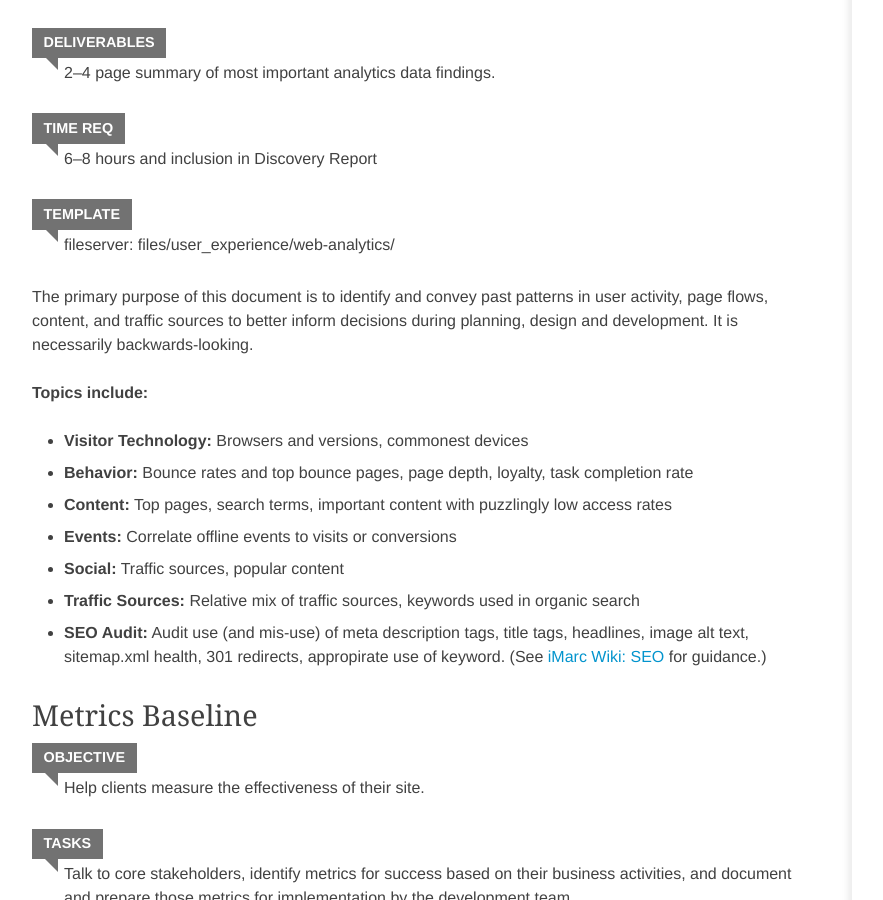
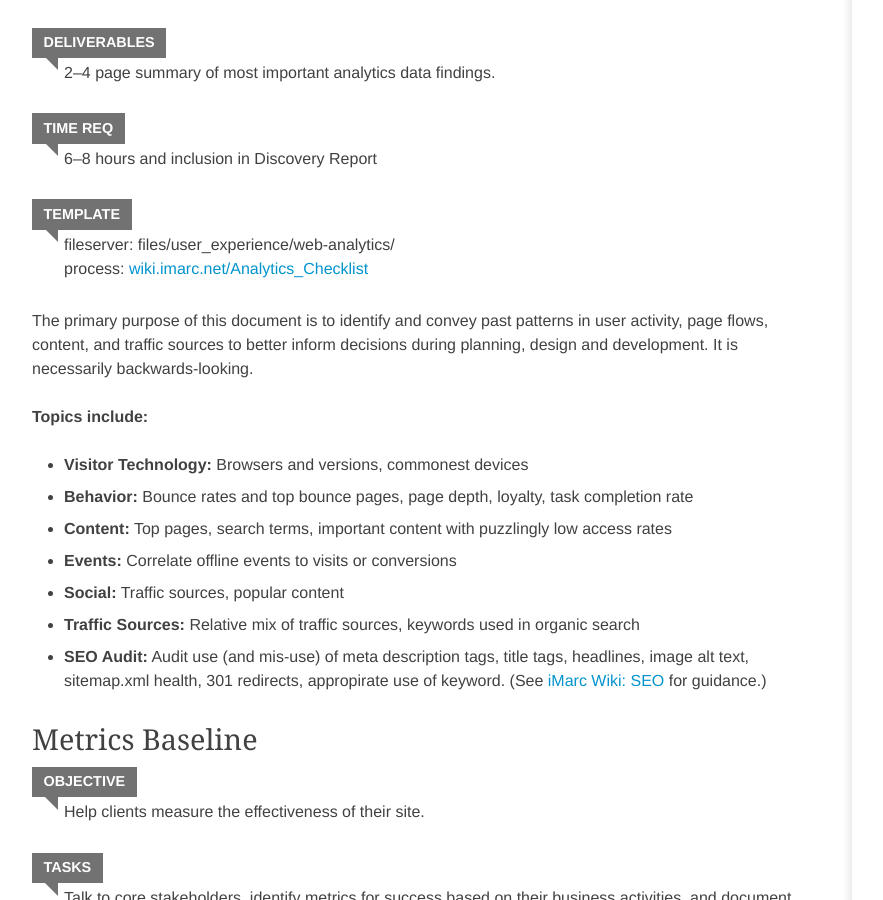
Before and after one commit to imarc/handbook, a Jekyll site: the page built from strategy.markdown, in a window 1280 px wide and 900 px high, scrolled down 8162 px. Shown: the whole window, without its empty margins (88-971 px from the left). Built offline with Jekyll 4.4.1, drawn with Linux system fonts in a browser that asks for light colours; nearby versions of some CDN libraries; some web fonts are replaced.

Commit message:
Added link to wiki Analytics Checklist to Web Analytics Audit item

```diff
--- a/strategy.markdown
+++ b/strategy.markdown
@@ -269,7 +269,7 @@ Time Req
 :	6–8 hours and inclusion in Discovery Report
 
 Template
-:	fileserver: files/user_experience/web-analytics/
+:	fileserver: files/user_experience/web-analytics/ <br> process: [wiki.imarc.net/Analytics_Checklist](http://wiki.imarc.net/Analytics_Checklist)
 
 The primary purpose of this document is to identify and convey past patterns in user activity, page flows, content, and traffic sources to better inform decisions during planning, design and development. It is necessarily backwards-looking.
 
```
